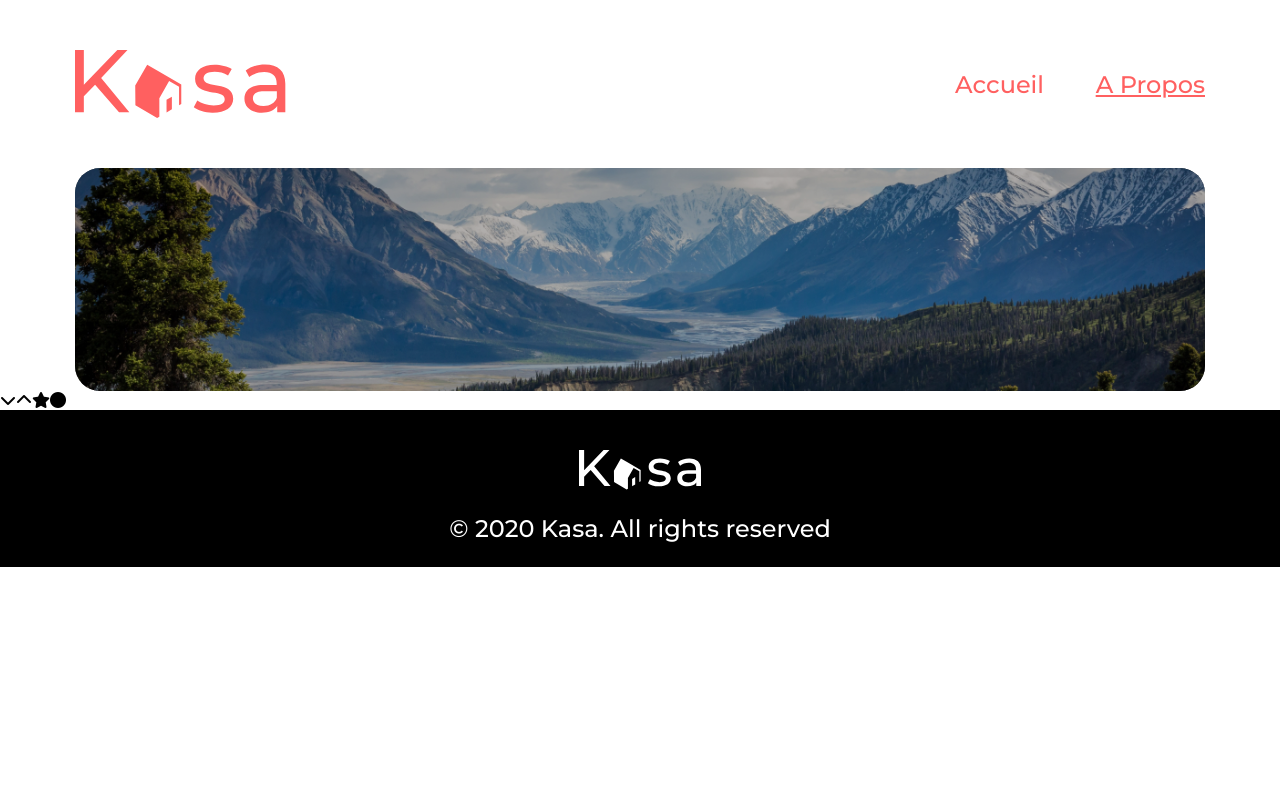
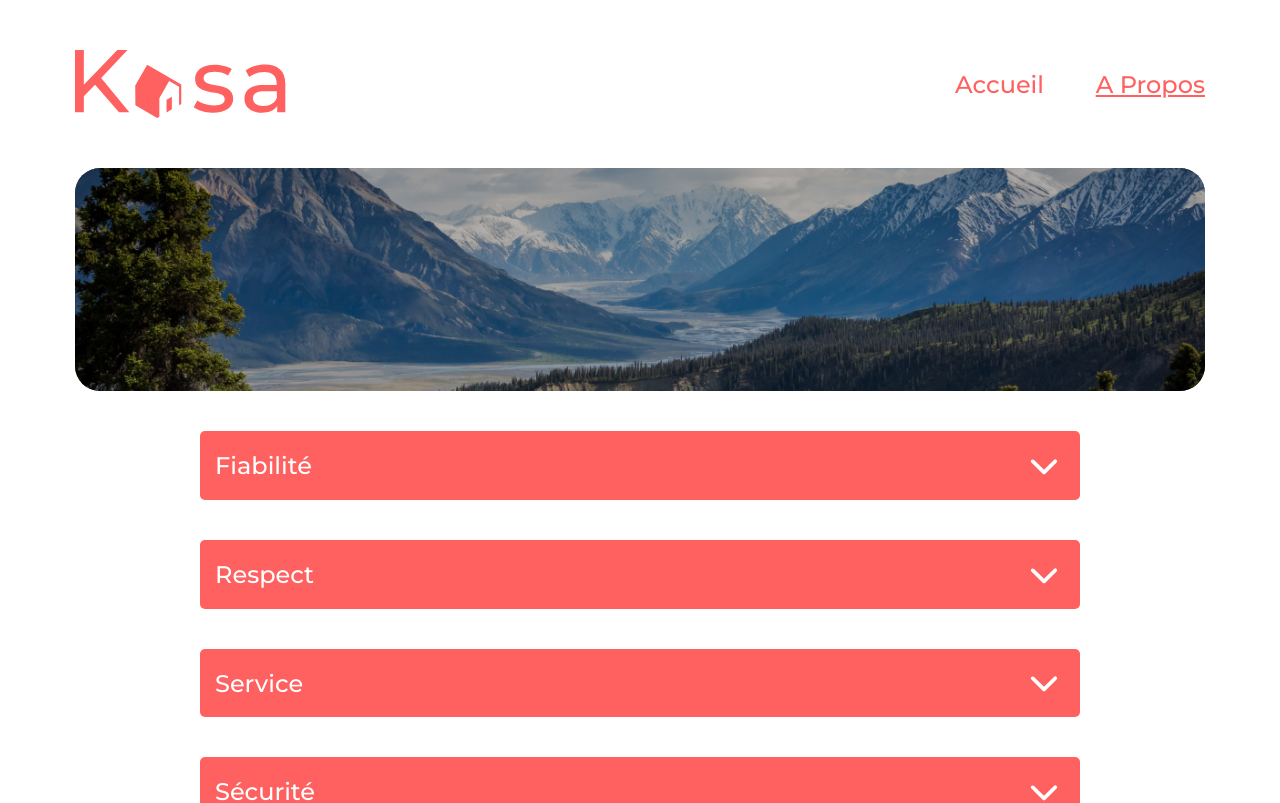
Before and after one commit to LancelleTimote/Projet-n-12-Developper-une-application-Web-avec-React-et-React-Router, a React (Create React App) app: page /about in a window 1280 px wide. Shown: the top 803 px of the page. Built offline with nearby package versions, Linux system fonts and the light colour scheme.

Commit message:
Importation librairie font, création composant dropdown

```diff
--- a/package.json
+++ b/package.json
@@ -3,6 +3,8 @@
   "version": "0.1.0",
   "private": true,
   "dependencies": {
+    "@fortawesome/free-solid-svg-icons": "^6.4.2",
+    "@fortawesome/react-fontawesome": "^0.2.0",
     "@testing-library/jest-dom": "^5.17.0",
     "@testing-library/react": "^13.4.0",
     "@testing-library/user-event": "^13.5.0",
--- a/public/index.html
+++ b/public/index.html
@@ -10,7 +10,6 @@
         content="Kasa, agence de location d'appartements entre particuliers depuis près de 10 ans !" />
     <link rel="manifest" href="%PUBLIC_URL%/manifest.json" />
     <title>Kasa</title>
-    <script src="https://kit.fontawesome.com/3c40d507a3.js" crossorigin="anonymous"></script>
 </head>
 
 <body>
--- a/src/components/Dropdown/Dropdown.jsx
+++ b/src/components/Dropdown/Dropdown.jsx
@@ -1,14 +1,30 @@
 import "./Dropdown.scss";
+import { FontAwesomeIcon } from "@fortawesome/react-fontawesome";
+import { faChevronDown, faChevronUp } from "@fortawesome/free-solid-svg-icons";
+import { useState } from "react";
 
-function Dropdown() {
+function Dropdown({ title, children }) {
+    const [isOpen, setIsOpen] = useState(false);
+
+    const toggleMenu = () => {
+        setIsOpen(!isOpen);
+    };
     return (
-        <div>
-            <i class="fa-solid fa-chevron-down"></i>
-            <i class="fa-solid fa-chevron-up"></i>
-            <i class="fa-solid fa-star"></i>
-            <i class="fa-solid fa-circle"></i>
-        </div>
+        <section className="dropdown">
+            <div className="dropdown_top">
+                {title && <h2>{title}</h2>}
+                <button className="dropdown_top_button" onClick={toggleMenu}>
+                    <FontAwesomeIcon icon={isOpen ? faChevronUp : faChevronDown} />
+                </button>
+            </div>
+            {isOpen && children}
+        </section>
     );
 }
 
 export default Dropdown;
+
+/* <i class="fa-solid fa-chevron-down"></i>
+            <i class="fa-solid fa-chevron-up"></i>
+            <i class="fa-solid fa-star"></i>
+            <i class="fa-solid fa-circle"></i> */
--- a/src/components/Dropdown/Dropdown.scss
+++ b/src/components/Dropdown/Dropdown.scss
@@ -0,0 +1,22 @@
+@import "../../style/Utils/Variables.scss";
+
+.dropdown {
+    &_top {
+        display: flex;
+        justify-content: space-between;
+        background-color: $primary-color;
+        border-radius: 5px;
+        color: $secondary-color;
+        padding: 0 15px;
+        &_button {
+            border: none;
+            background-color: transparent;
+            cursor: pointer;
+            .fa-chevron-down,
+            .fa-chevron-up {
+                height: 30px;
+                color: $secondary-color;
+            }
+        }
+    }
+}
--- a/src/pages/About/About.jsx
+++ b/src/pages/About/About.jsx
@@ -3,13 +3,27 @@ import Banner from "../../components/Banner/Banner";
 import imageAboutBanner from "../../assets/images/about_banner.jpg";
 import Footer from "../../components/Footer/Footer";
 import Dropdown from "../../components/Dropdown/Dropdown";
+import "./About.scss";
 
 function About() {
     return (
         <div>
             <Header />
             <Banner image={imageAboutBanner} />
-            <Dropdown />
+            <div className="dropdown_container">
+                <Dropdown title="Fiabilité">
+                    <p>Les annonces postées sur Kasa garantissent une fiabilité totale. Les photos sont conformes aux logements, et toutes les informations sont régulièrement vérifiées par nos équipes.</p>
+                </Dropdown>
+                <Dropdown title="Respect">
+                    <p>La bienveillance fait partie des valeurs fondatrices de Kasa. Tout comportement discriminatoire ou de perturbation du voisinage entraînera une exclusion de notre plateforme.</p>
+                </Dropdown>
+                <Dropdown title="Service">
+                    <p>Nos équipes se tiennent à votre disposition pour vous fournir une expérience parfaite. N'hésitez pas à nous contacter si vous avez la moindre question.</p>
+                </Dropdown>
+                <Dropdown title="Sécurité">
+                    <p>La sécurité est la priorité de Kasa. Aussi bien pour nos hôtes que pour les voyageurs, chaque logement correspond aux critères de sécurité établis par nos services. En laissant une note aussi bien à l'hôte qu'au locataire, cela permet à nos équipes de vérifier que les standards sont bien respectés. Nous organisons également des ateliers sur la sécurité domestique pour nos hôtes.</p>
+                </Dropdown>
+            </div>
             <Footer />
         </div>
     );
--- /dev/null
+++ b/src/pages/About/About.scss
@@ -0,0 +1,6 @@
+.dropdown_container {
+    display: flex;
+    flex-direction: column;
+    margin: 40px 200px;
+    gap: 40px;
+}
```
Also changed, not shown: 1 other file (tests, documents, lock files or other folders).
